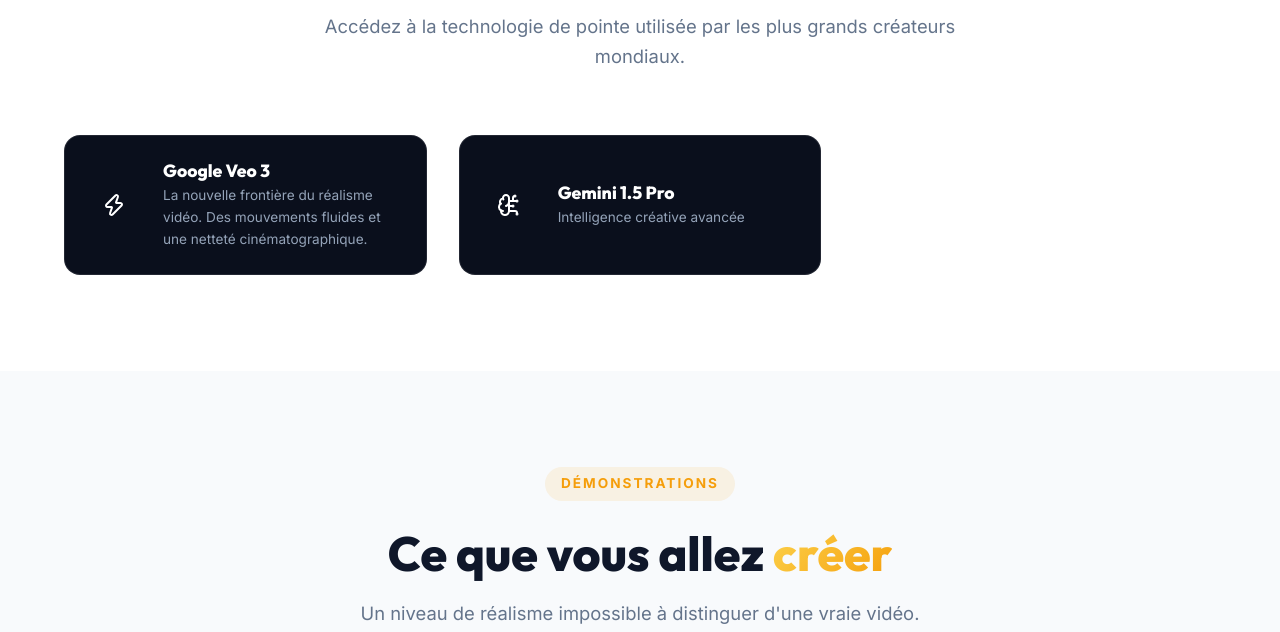
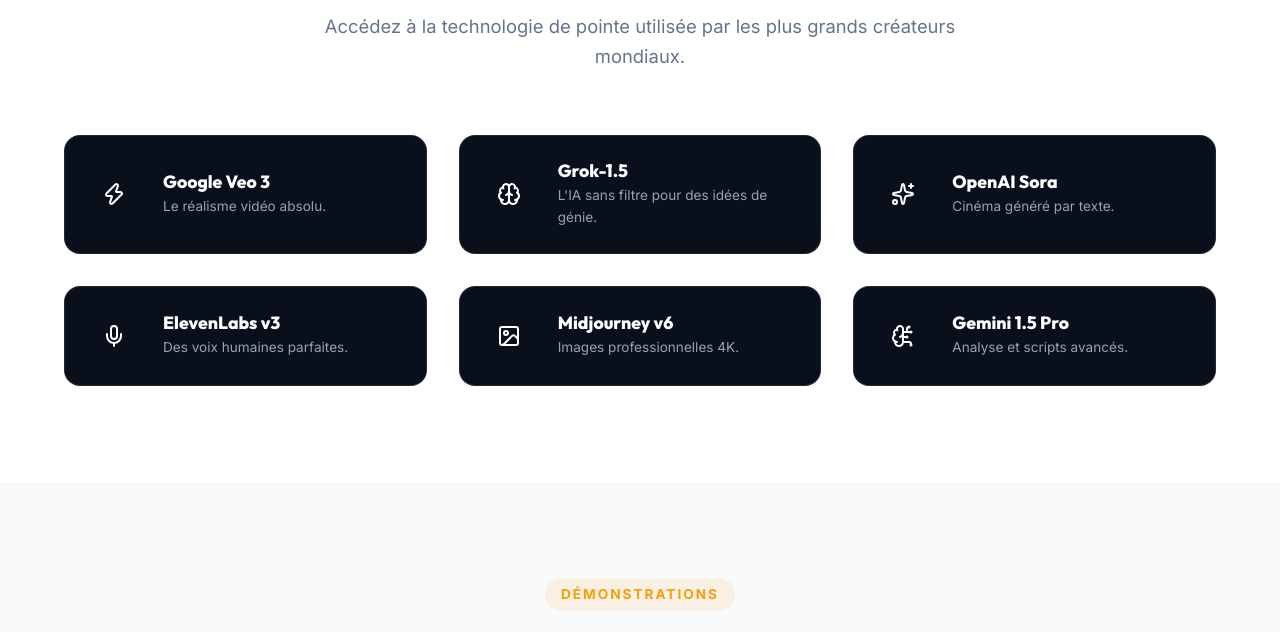
Before and after one commit to aliounendiaye221/sunu-digital, a website built with Vite: page index.html in a window 1280 px wide. Shown: the part 5821-6453 px from the top of the page. Built offline with nearby package versions, Linux system fonts and the light colour scheme.

Commit message:
feat: add Grok and other top AI tools to Arsenal

```diff
--- a/index.html
+++ b/index.html
@@ -251,14 +251,42 @@
                     <div class="tool-icon"><i data-lucide="zap"></i></div>
                     <div class="tool-info">
                         <h4>Google Veo 3</h4>
-                        <p>La nouvelle frontière du réalisme vidéo. Des mouvements fluides et une netteté cinématographique.</p>
+                        <p>Le réalisme vidéo absolu.</p>
+                    </div>
+                </div>
+                <div class="tool-item">
+                    <div class="tool-icon"><i data-lucide="brain"></i></div>
+                    <div class="tool-info">
+                        <h4>Grok-1.5</h4>
+                        <p>L'IA sans filtre pour des idées de génie.</p>
+                    </div>
+                </div>
+                <div class="tool-item">
+                    <div class="tool-icon"><i data-lucide="sparkles"></i></div>
+                    <div class="tool-info">
+                        <h4>OpenAI Sora</h4>
+                        <p>Cinéma généré par texte.</p>
+                    </div>
+                </div>
+                <div class="tool-item">
+                    <div class="tool-icon"><i data-lucide="mic"></i></div>
+                    <div class="tool-info">
+                        <h4>ElevenLabs v3</h4>
+                        <p>Des voix humaines parfaites.</p>
+                    </div>
+                </div>
+                <div class="tool-item">
+                    <div class="tool-icon"><i data-lucide="image"></i></div>
+                    <div class="tool-info">
+                        <h4>Midjourney v6</h4>
+                        <p>Images professionnelles 4K.</p>
                     </div>
                 </div>
                 <div class="tool-item">
                     <div class="tool-icon"><i data-lucide="brain-circuit"></i></div>
                     <div class="tool-info">
                         <h4>Gemini 1.5 Pro</h4>
-                        <p>Intelligence créative avancée</p>
+                        <p>Analyse et scripts avancés.</p>
                     </div>
                 </div>
             </div>
```
